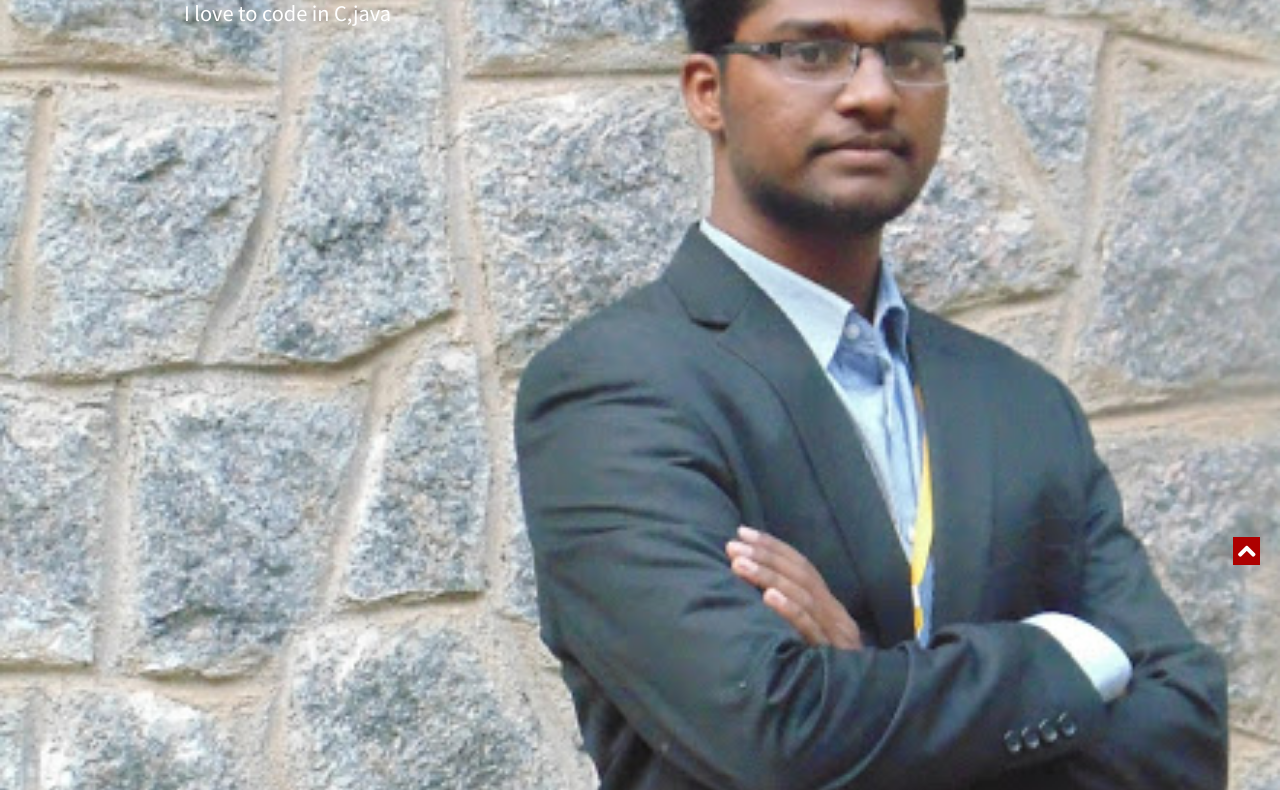
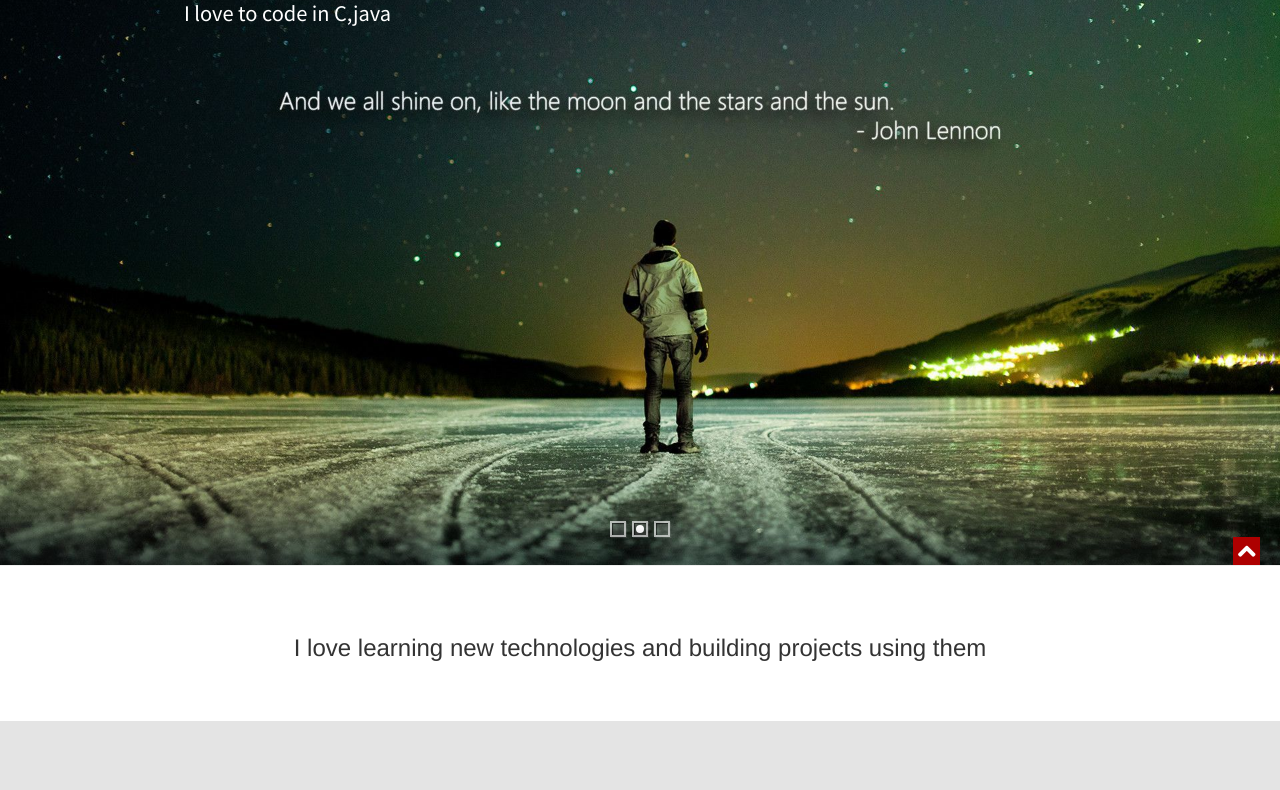
Before and after one commit to saikrish22/saikrish22.github.io, a plain HTML site: page index.html in a window 1280 px wide. Shown: the part 215-1005 px from the top of the page. Drawn offline with Linux system fonts and the light colour scheme.

Commit message:
second commit

```diff
--- a/index.html
+++ b/index.html
@@ -65,7 +65,7 @@
     <div id="#top"></div>
     <section id="home">
         <div class="banner-container">
-            <img src="images/saikrish2211.jpg" alt="banner" />
+            <img src="images/saikrishna3.jpg" alt="banner" />
             <div class="container banner-content">
                 <div id="da-slider" class="da-slider">
                     <div class="da-slide">
@@ -405,13 +405,13 @@
 
     </section>
 
-
+  <!--
    <!--Portfolio-->
     <section id="portfolio" class="page-section section appear clearfix secPad">
         <div class="container">
 
             <div class="heading text-center">
-                <!-- Heading -->
+                <!-- Heading
                 <h2>Portfolio</h2>
                 <p>At lorem Ipsum available, but the majority have suffered alteration in some form by injected humour.</p>
             </div>
@@ -556,7 +556,7 @@
 
         </div>
     </section>
-
+-->
 	<!--Contact -->
     <section id="contactUs" class="page-section secPad">
         <div class="container">
```
Also changed, not shown: images/saikrishna1.jpg (added), images/saikrishna2.jpg (added), images/saikrishna3.jpg (added).
